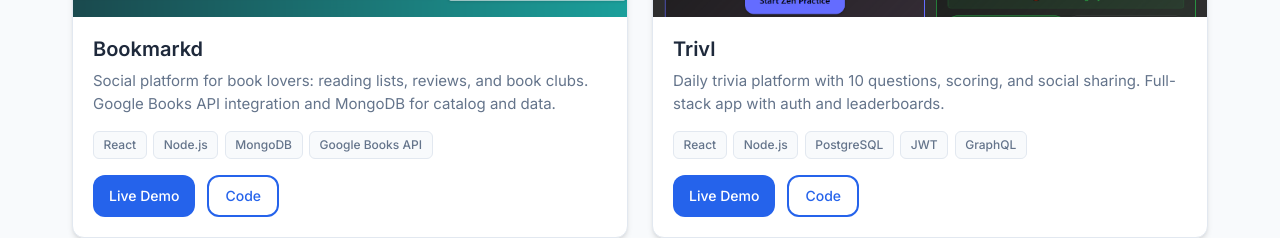
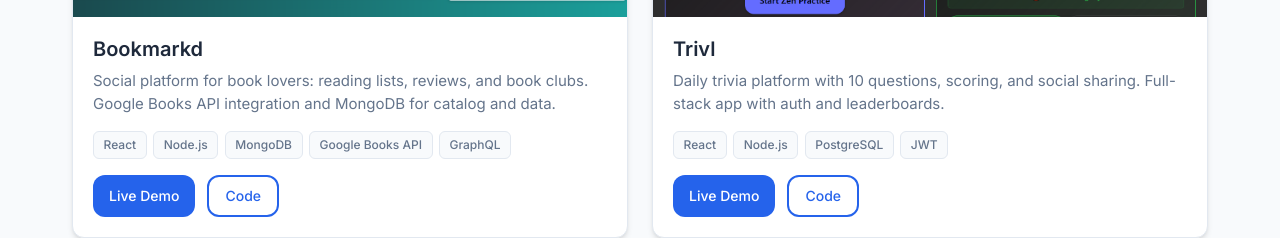
Before and after one commit to njohnson2897/njohnson-portfolio, a React (Vite) app: page / in a window 1280 px wide. Shown: the part 2040-2278 px from the top of the page. Built offline with nearby package versions, Linux system fonts and the light colour scheme.

Commit message:
moves graphql to bookmarkd instead of erroneous trivl addition

```diff
--- a/src/components/Projects.jsx
+++ b/src/components/Projects.jsx
@@ -28,7 +28,7 @@ const Projects = () => {
       image: "/assets/images/projects/bookmarkd.PNG",
       liveUrl: "https://bookmarkd-live.vercel.app/",
       githubUrl: "https://github.com/njohnson2897/bookmarkd",
-      technologies: ["React", "Node.js", "MongoDB", "Google Books API"],
+      technologies: ["React", "Node.js", "MongoDB", "Google Books API", "GraphQL"],
       featured: false,
     },
     {
@@ -39,7 +39,7 @@ const Projects = () => {
       image: "/assets/images/projects/trivl.PNG",
       liveUrl: "https://trivl.vercel.app/",
       githubUrl: "https://github.com/njohnson2897/Trivl",
-      technologies: ["React", "Node.js", "PostgreSQL", "JWT", "GraphQL"],
+      technologies: ["React", "Node.js", "PostgreSQL", "JWT"],
       featured: false,
     },
     // {
```
